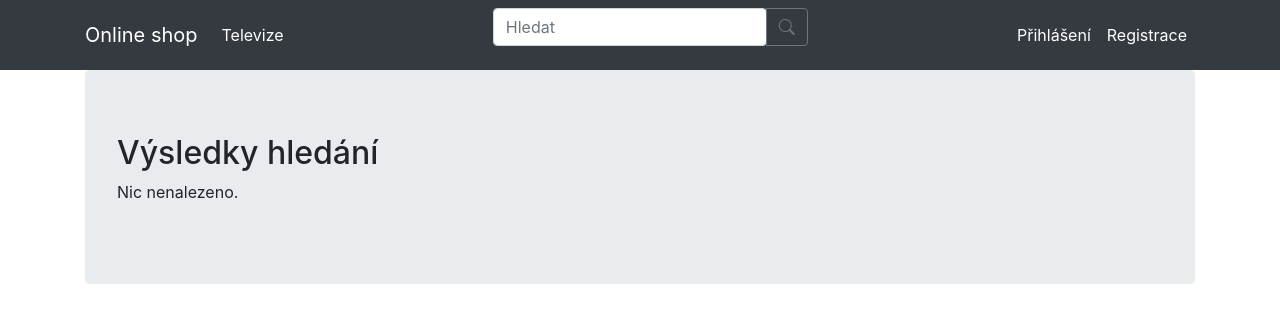
After one commit to Jane051/Final_project, a Django app: template viewer/templates/search_results.html in a window 1280 px wide. The commit adds this page. Shown: the top 323 px of the page. Run offline with Django 3.2, Linux system fonts and the light colour scheme; the template is opened without the code that fills it, so the values that code supplies are empty; some libraries are stand-ins or nearby versions.

Commit message:
feat: pridani vyhledavace do navbaru

```diff
--- a/OnlineShop/urls.py
+++ b/OnlineShop/urls.py
@@ -20,7 +20,7 @@ from viewer.views import (BaseView, TVDetailView, TVListView, TVCreateView, TVUp
                           FilteredTelevisionListView, ProfileView, SubmittableLoginView, CustomLogoutView,
                           SubmittablePasswordChangeView, MobileListView, CreateOrderView, OrderSuccessView,
                           OrderListView, OrderDetailView, AddToCartView, RemoveFromCartView, CartView, CheckoutView,
-                          edit_profile, signup, BrandCreateView)
+                          edit_profile, signup, BrandCreateView, SearchResultsView)
 from viewer.models import (Profile, Television, Brand, TVOperationSystem, TVDisplayResolution, TVDisplayTechnology,
                            MobilePhone, MobileDisplay, MobileConstruction, MobileUserMemory, MobileRAM,
                            MobileOperationSystem, Order
@@ -35,6 +35,7 @@ admin.site.register([Television, Brand, TVDisplayResolution, TVDisplayTechnology
 urlpatterns = [
     path('', BaseView.as_view(), name='home'),
     path('admin/', admin.site.urls),
+    path('search/', SearchResultsView.as_view(), name='search_results'),
     # ----------------Profil sekce----------------
     path('login/', SubmittableLoginView.as_view(), name='login'),
     path('logout/', CustomLogoutView.as_view(), name='logout'),
--- a/viewer/templates/base.html
+++ b/viewer/templates/base.html
@@ -7,6 +7,9 @@
     <meta name="viewport" content="width=device-width, initial-scale=1">
     <title>Online shop</title>
     <link rel="stylesheet" href="https://stackpath.bootstrapcdn.com/bootstrap/4.2.1/css/bootstrap.min.css" integrity="sha384-GJzZqFGwb1QTTN6wy59ffF1BuGJpLSa9DkKMp0DgiMDm4iYMj70gZWKYbI706tWS" crossorigin="anonymous">
+      <!-- Add Bootstrap Icons -->
+    <link href="https://cdn.jsdelivr.net/npm/bootstrap-icons/font/bootstrap-icons.css" rel="stylesheet">
+
     <script src="https://code.jquery.com/jquery-3.3.1.slim.min.js" integrity="sha384-q8i/X+965DzO0rT7abK41JStQIAqVgRVzpbzo5smXKp4YfRvH+8abtTE1Pi6jizo" crossorigin="anonymous"></script>
     <script src="https://cdnjs.cloudflare.com/ajax/libs/popper.js/1.14.6/umd/popper.min.js" integrity="sha384-wHAiFfRlMFy6i5SRaxvfOCifBUQy1xHdJ/yoi7FRNXMRBu5WHdZYu1hA6ZOblgut" crossorigin="anonymous"></script>
     <script src="https://stackpath.bootstrapcdn.com/bootstrap/4.2.1/js/bootstrap.min.js" integrity="sha384-B0UglyR+jN6CkvvICOB2joaf5I4l3gm9GU6Hc1og6Ls7i6U/mkkaduKaBhlAXv9k" crossorigin="anonymous"></script>
--- a/viewer/templates/navbar.html
+++ b/viewer/templates/navbar.html
@@ -13,11 +13,22 @@
                     Televize
                 </a>
             </div>
-            <div class="navbar-nav">
-                <a class="nav-item nav-link active" href="{% url 'mobile_list' %}">
-                    Mobily
-                </a>
+            <!-- Search form -->
+            <div class="mx-auto">
+                <form action="{% url 'search_results' %}" method="GET" class="form-inline">
+                    <div class="input-group">
+                        <label>
+                            <input type="text" class="form-control" placeholder="Hledat" required name="q">
+                        </label>
+                        <div class="input-group-append">
+                            <button type="submit" class="btn btn-outline-secondary" aria-label="Search">
+                                <i class="bi bi-search"></i> <!-- Make sure Bootstrap Icons are included -->
+                            </button>
+                        </div>
+                    </div>
+                </form>
             </div>
+
         </div>
         <div class="navbar-nav ml-auto">
                 {% if user.is_authenticated %}
--- /dev/null
+++ b/viewer/templates/search_results.html
@@ -0,0 +1,18 @@
+{% extends 'base.html' %}
+
+{% block content %}
+<h2>Výsledky hledání</h2>
+
+{% if search_results %}
+    <ul>
+        {% for item in search_results %}
+            <li>
+                <a href="{% url 'tv_detail' item.pk %}">{{ item.brand }} {{ item.brand_model }} -
+                   {{ item.display_technology }}</a>
+            </li>
+        {% endfor %}
+    </ul>
+{% else %}
+    <p>Nic nenalezeno.</p>
+{% endif %}
+{% endblock %}
```
Also changed, not shown: viewer/views.py (+17 -0 lines).
